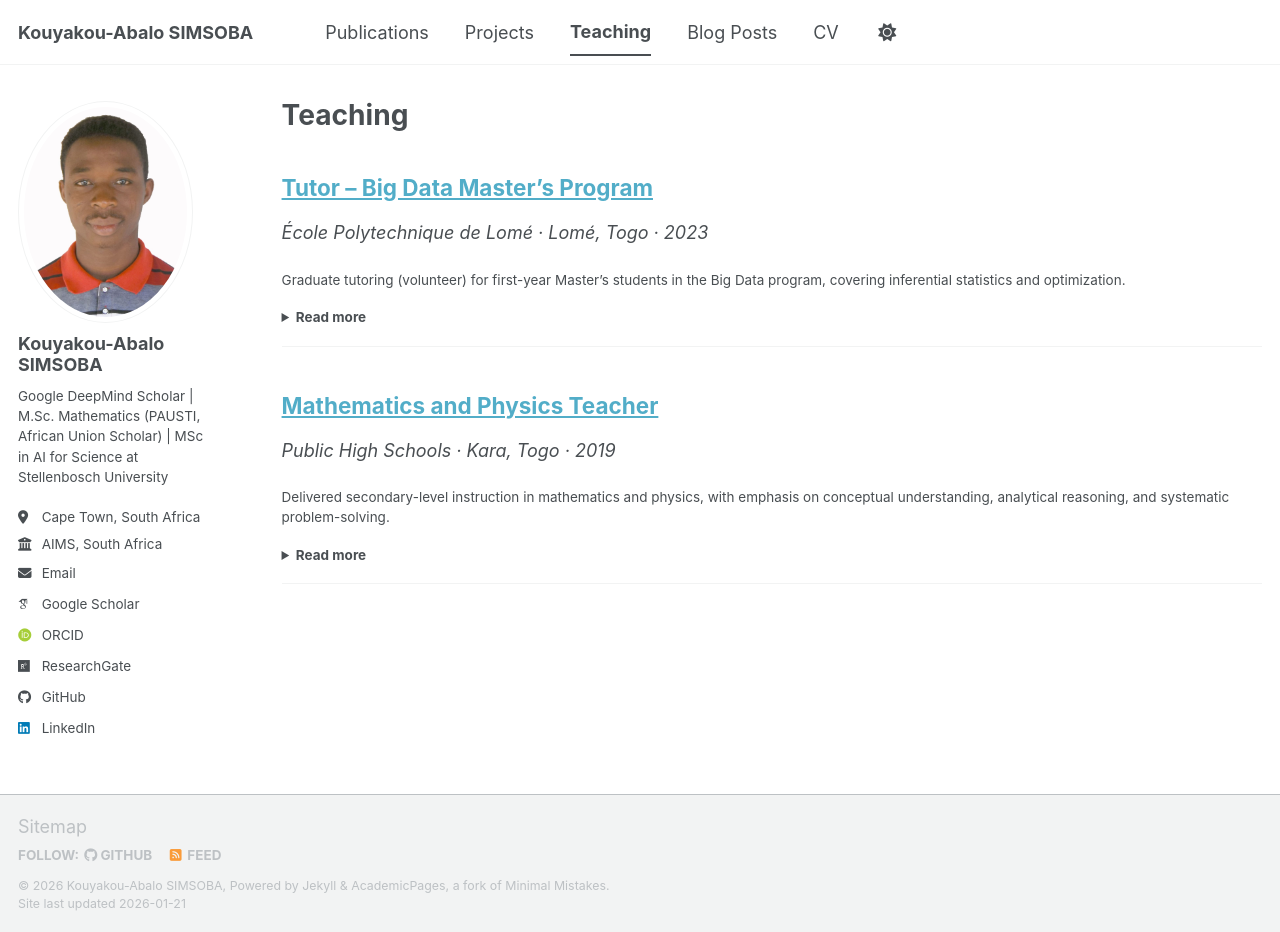
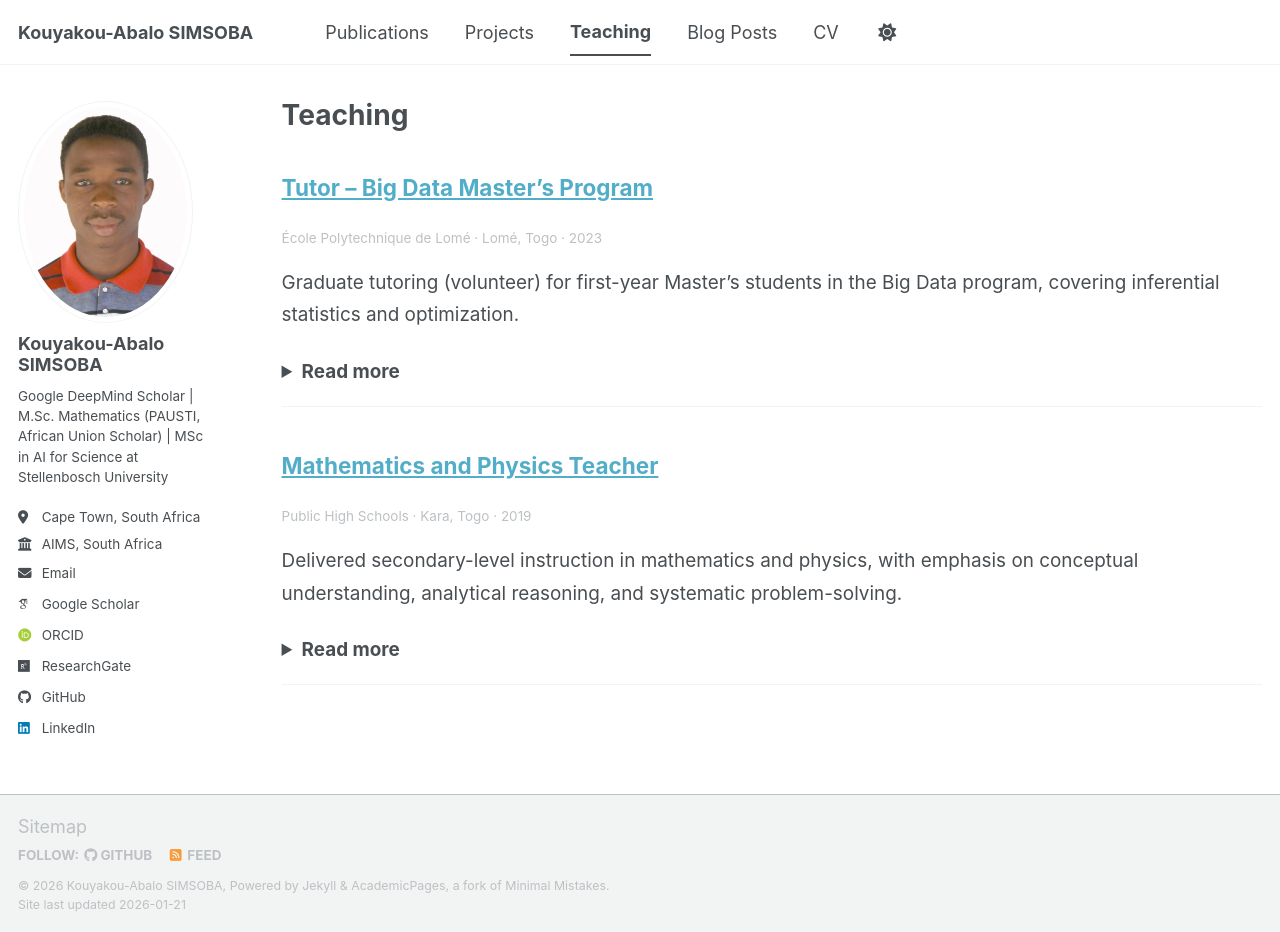
Before and after one commit to simsoba-research/simsoba-research.github.io, a Jekyll site: the page built from _pages/teaching.html, in a window 1280 px wide and 932 px high. Built offline with Jekyll 4.4.1, drawn with Linux system fonts in a browser that asks for light colours; some web fonts are replaced; a script bundle is joined from its source files by our own code; library files that are not in the unit come from our copies.

Commit message:
Update teaching.html

```diff
--- a/_pages/teaching.html
+++ b/_pages/teaching.html
@@ -10,19 +10,14 @@ author_profile: true
 {% for post in site.teaching reversed %}
 <article class="archive__item" itemscope itemtype="http://schema.org/CreativeWork">
 
-  <!-- SECTION TITLE (keeps theme blue style) -->
+  <!-- BLUE SECTION TITLE (theme-controlled, untouched) -->
   <h2 class="archive__item-title" itemprop="headline">
-    {% if post.link %}
-      <a href="{{ post.link }}">{{ post.title }}</a>
-    {% else %}
     <a href="{{ base_path }}{{ post.url }}">{{ post.title }}</a>
-    {% endif %}
   </h2>
 
-  <!-- META LINE (NORMAL SIZE, NO COMMAS, NO page__meta CLASS) -->
+  <!-- META LINE (no commas, no duplication) -->
   {% if post.venue or post.location or post.date %}
-  <p>
-    <em>
+  <p class="page__meta">
     {% if post.venue %}{{ post.venue }}{% endif %}
     {% if post.location %}
       {% if post.venue %} · {% endif %}{{ post.location }}
@@ -30,13 +25,14 @@ author_profile: true
     {% if post.date %}
       {% if post.venue or post.location %} · {% endif %}{{ post.date | date: "%Y" }}
     {% endif %}
-    </em>
   </p>
   {% endif %}
 
-  <!-- MAIN CONTENT (courses, read more, lists — SAFE) -->
+  <!-- BODY CONTENT: ONLY SMALL TEXT INCREASED -->
   <div class="archive__item-excerpt" itemprop="text">
+    <div style="font-size: 1.05rem; line-height: 1.7;">
       {{ post.content }}
+    </div>
   </div>
 
   <hr>
```
Lines whose indentation alone changed are shown as unchanged.
